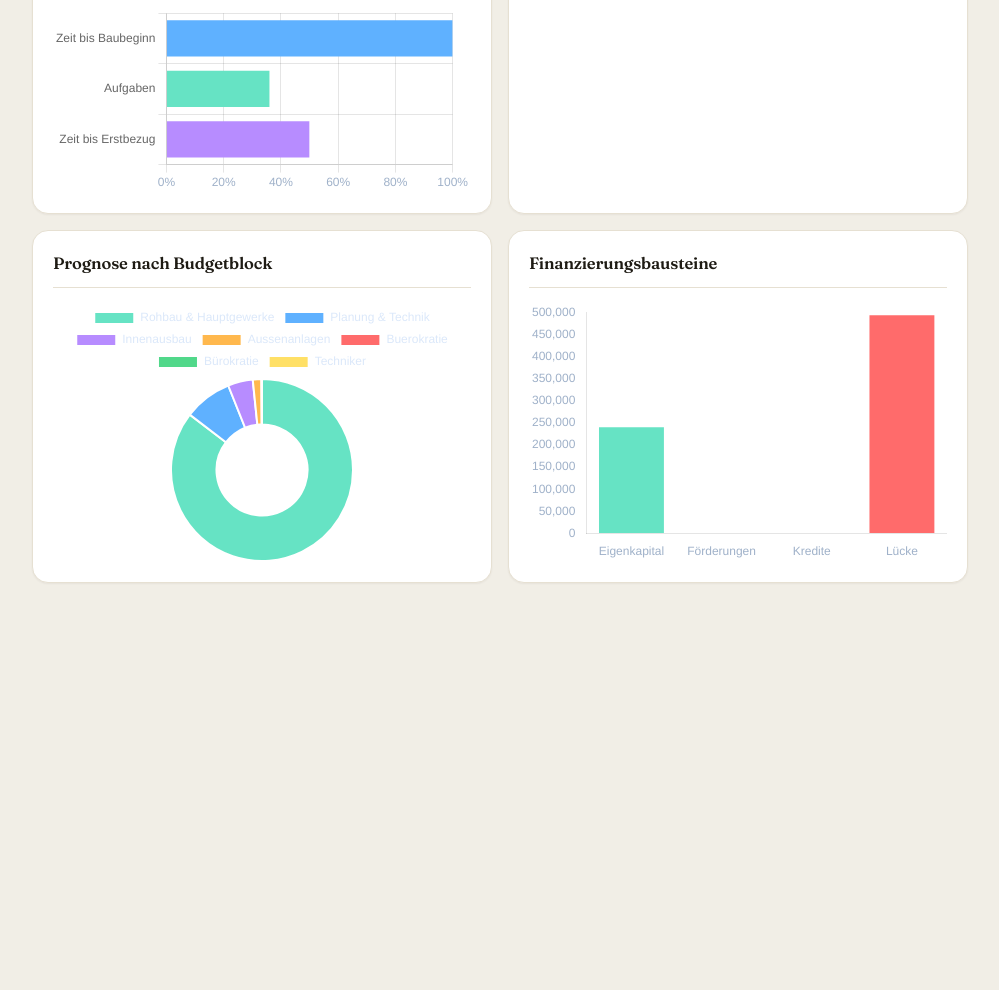
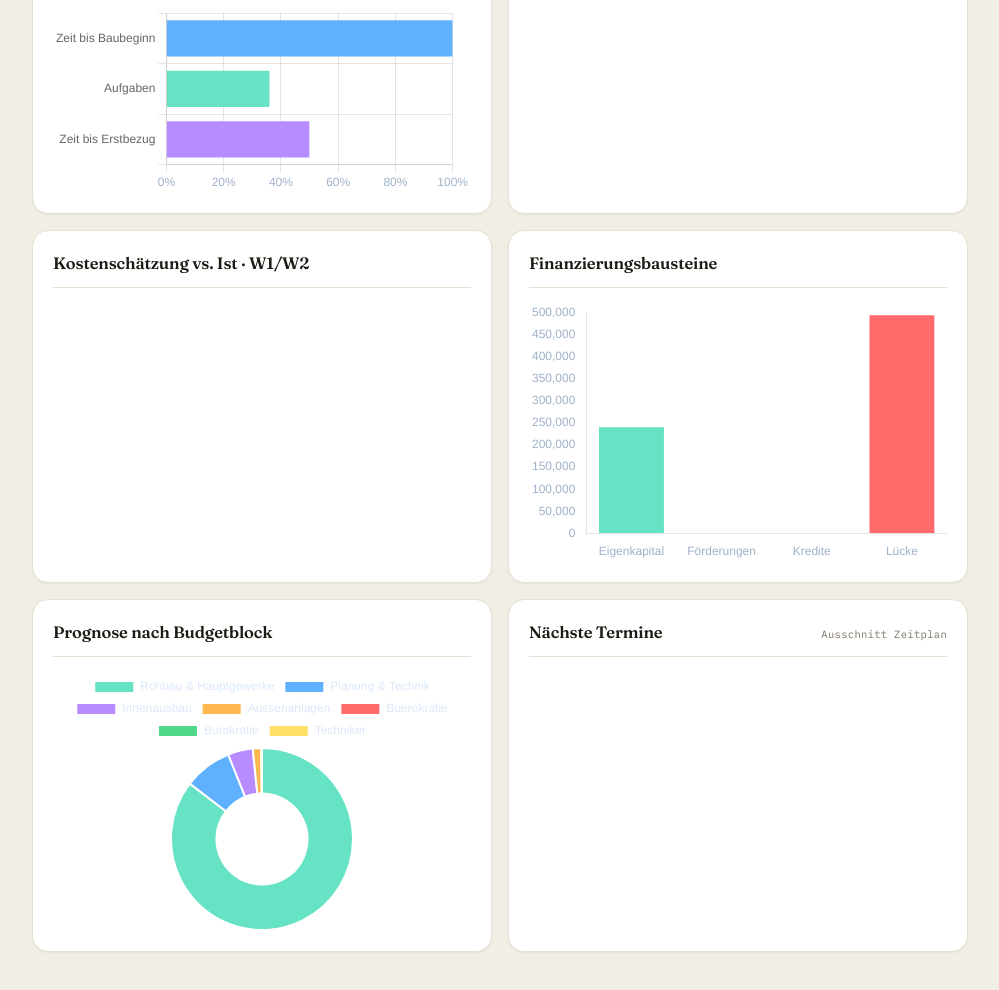
Before and after one commit to Maxi10-create/Umbau_Hintersun_8, a plain HTML site: page docs/index.html in a window 1280 px wide. Shown: the part 954-1944 px from the top of the page, without its empty margins (272-1271 px from the left). Before the commit the page ends 1609 px from the top, so only its background shows below. Drawn offline with nearby package versions, Linux system fonts and the light colour scheme; no server answers.

Commit message:
Update section headers and add new cards in index.html

```diff
--- a/docs/index.html
+++ b/docs/index.html
@@ -67,8 +67,12 @@
       </div>
 
       <div class="grid two mt">
+        <div class="card"><div class="card-head"><h3>Kostenschätzung vs. Ist · W1/W2</h3></div><div class="chart-box"><canvas id="chart-cost-compare"></canvas></div></div>
+        <div class="card"><div class="card-head"><h3>Finanzierungsbausteine</h3></div><div class="chart-box"><canvas id="chart-finance"></canvas></div></div>
+      </div>
+      <div class="grid two mt">
         <div class="card"><div class="card-head"><h3>Prognose nach Budgetblock</h3></div><div class="chart-box"><canvas id="chart-costs"></canvas></div></div>
-        <div class="card"><div class="card-head"><h3>Finanzierungsbausteine</h3></div><div class="chart-box"><canvas id="chart-finance"></canvas></div></div>
+        <div class="card"><div class="card-head"><h3>Nächste Termine</h3><span class="card-hint">Ausschnitt Zeitplan</span></div><div id="overview-timeline"></div></div>
       </div>
     </section>
 
@@ -103,6 +107,7 @@
     <section id="tab-costs" class="tab">
       <div class="topbar"><div><h2 data-eyebrow="Ist-Ausgaben">Kosten (Ist)</h2><p>Tatsächliche Ausgaben mit Zahler, variablem Kostenschlüssel je Position und laufendem Saldo zwischen W1 und W2.</p></div></div>
       <div id="cost-summary"></div>
+      <div class="card mt"><div class="card-head"><h3>Budgetblöcke · Schätzung vs. Ist</h3><span class="card-hint">dieselben Blöcke wie Kostenschätzung</span></div><div id="budget-blocks-costs"></div></div>
       <div class="card mt"><div class="card-head"><h3>Saldo zwischen W1 und W2</h3><span class="card-hint">Wer hat für wen vorgestreckt</span></div><div id="saldo-panel"></div></div>
       <div class="card mt"><div class="card-head"><h3>Tatsächliche Ausgaben</h3></div><div id="cost-positions-table"></div></div>
       <div class="card mt"><div class="card-head"><h3>Zahlungen</h3></div><div id="payments-table"></div></div>
```
